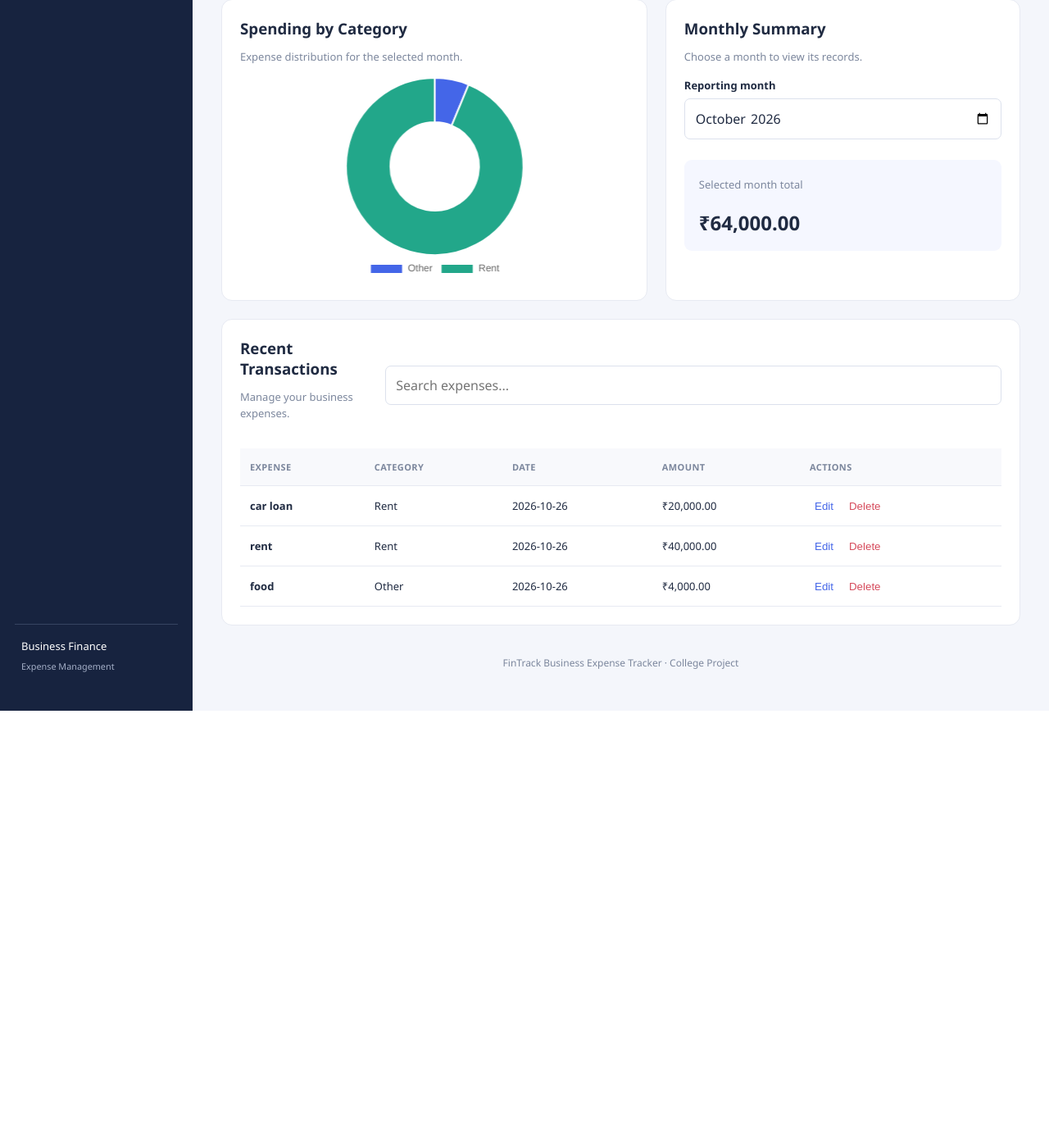
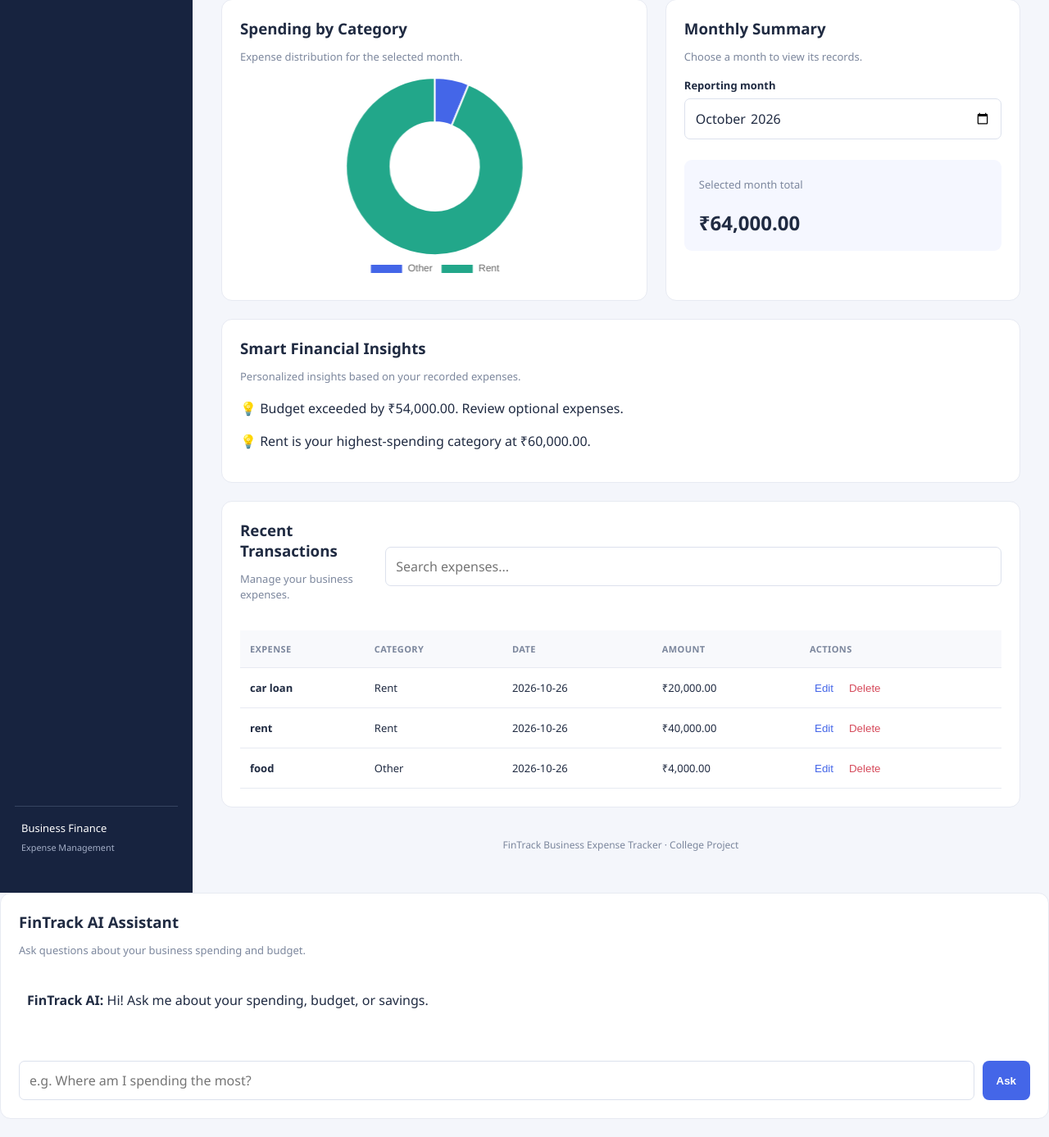
Before and after one commit to samyak693/BusinessExpenseTracker, a Flask app: page / in a window 1280 px wide. Shown: the part 552-1939 px from the top of the page at 82% size. Before the commit the page ends 1419 px from the top, so only its background shows below. Run offline with Flask 3, Linux system fonts and the light colour scheme; data comes from the database, SQL or seed files in the repository.

Commit message:
Add financial assistant and smart insights

```diff
--- a/app.py
+++ b/app.py
@@ -213,8 +213,154 @@ def health():
         conn.execute("SELECT 1").fetchone()
     return jsonify({"status": "healthy"})
 
+@app.get("/api/insights")
+def financial_insights():
+    month = request.args.get("month", date.today().strftime("%Y-%m"))
+
+    try:
+        parsed_month = date.fromisoformat(month + "-01")
+    except ValueError:
+        return jsonify({"error": "Month must use YYYY-MM format."}), 400
+
+    if parsed_month.strftime("%Y-%m") != month:
+        return jsonify({"error": "Month must use YYYY-MM format."}), 400
+
+    with get_db() as conn:
+        rows = conn.execute("""
+            SELECT category, amount
+            FROM expenses
+            WHERE substr(expense_date, 1, 7) = ?
+        """, (month,)).fetchall()
+
+        budget = conn.execute("""
+            SELECT monthly_budget FROM settings WHERE id = 1
+        """).fetchone()["monthly_budget"]
+
+    total = sum(row["amount"] for row in rows)
+    remaining = budget - total
+    categories = {}
+
+    for row in rows:
+        categories[row["category"]] = (
+            categories.get(row["category"], 0) + row["amount"]
+        )
+
+    highest = max(categories, key=categories.get) if categories else None
+    percent = total / budget * 100 if budget > 0 else 0
+
+    insights = []
+
+    if budget == 0:
+        insights.append("Your monthly budget is zero. Set a budget to track your limit.")
+    elif total > budget:
+        insights.append(f"Budget exceeded by ₹{total - budget:,.2f}. Review optional expenses.")
+    elif percent >= 80:
+        insights.append(f"You have used {percent:.1f}% of your monthly budget. Spend carefully.")
+    else:
+        insights.append(f"You have used {percent:.1f}% of your monthly budget.")
+
+    if highest:
+        insights.append(
+            f"{highest} is your highest-spending category at ₹{categories[highest]:,.2f}."
+        )
+    else:
+        insights.append("No expenses have been recorded for this month.")
+
+    return jsonify({
+        "month": month,
+        "total": round(total, 2),
+        "budget": budget,
+        "remaining": round(remaining, 2),
+        "budget_used_percent": round(percent, 1),
+        "highest_category": highest,
+        "insights": insights
+    })
+
 
 init_db()
 
+
+@app.post("/api/assistant")
+def financial_assistant():
+    data = request.get_json(silent=True) or {}
+    question = str(data.get("question", "")).strip().lower()
+
+    if not question:
+        return jsonify({"answer": "Please ask me a financial question."}), 400
+
+    month = date.today().strftime("%Y-%m")
+
+    with get_db() as conn:
+        expenses = conn.execute("""
+            SELECT title, category, amount, expense_date
+            FROM expenses
+            WHERE substr(expense_date, 1, 7) = ?
+        """, (month,)).fetchall()
+
+        budget = conn.execute("""
+            SELECT monthly_budget FROM settings WHERE id = 1
+        """).fetchone()["monthly_budget"]
+
+    total = sum(row["amount"] for row in expenses)
+    remaining = budget - total
+
+    categories = {}
+    for row in expenses:
+        categories[row["category"]] = (
+            categories.get(row["category"], 0) + row["amount"]
+        )
+
+    highest = max(categories, key=categories.get) if categories else None
+    money = lambda value: f"₹{value:,.2f}"
+
+    if any(word in question for word in ["highest", "most", "category", "where"]):
+        if highest:
+            answer = (
+                f"Your highest spending category this month is {highest}, "
+                f"with {money(categories[highest])} spent."
+            )
+        else:
+            answer = "You have no recorded expenses this month yet."
+
+    elif any(word in question for word in ["budget", "remaining", "left", "limit"]):
+        answer = (
+            f"Your monthly budget is {money(budget)}. "
+            f"You have spent {money(total)}, with "
+            f"{money(remaining)} remaining."
+        )
+        if remaining < 0:
+            answer += f" You are over budget by {money(abs(remaining))}."
+
+    elif any(word in question for word in ["reduce", "save", "saving", "cut"]):
+        if highest:
+            answer = (
+                f"Your {highest} category has the highest spending at "
+                f"{money(categories[highest])}. Review these expenses for "
+                "possible savings and compare them with your business needs."
+            )
+        else:
+            answer = "Record some expenses first so I can suggest savings."
+
+    elif any(word in question for word in ["summary", "total", "spent", "expense"]):
+        answer = (
+            f"This month's total spending is {money(total)} across "
+            f"{len(expenses)} transactions. Your budget is {money(budget)} "
+            f"and the remaining amount is {money(remaining)}."
+        )
+        if highest:
+            answer += (
+                f" Your highest category is {highest} "
+                f"({money(categories[highest])})."
+            )
+
+    else:
+        answer = (
+            "I can help with your monthly spending, budget remaining, "
+            "highest-spending category, and saving suggestions. "
+            "Try asking: 'Give me a summary' or 'Where am I spending the most?'"
+        )
+
+    return jsonify({"answer": answer})
+
 if __name__ == "__main__":
     app.run(host="0.0.0.0", port=5000, debug=False)
--- a/static/script.js
+++ b/static/script.js
@@ -301,3 +301,73 @@ $("budgetForm").addEventListener("submit", async (event) => {
 });
 
 loadExpenses();
+
+const chatForm = $("chatForm");
+const chatQuestion = $("chatQuestion");
+const chatMessages = $("chatMessages");
+
+function addChatMessage(sender, message) {
+    const p = document.createElement("p");
+    const strong = document.createElement("strong");
+
+    strong.textContent = sender + ": ";
+    p.append(strong, document.createTextNode(message));
+    chatMessages.appendChild(p);
+    chatMessages.scrollTop = chatMessages.scrollHeight;
+}
+
+chatForm.addEventListener("submit", async (event) => {
+    event.preventDefault();
+
+    const question = chatQuestion.value.trim();
+    if (!question) return;
+
+    addChatMessage("You", question);
+    chatQuestion.value = "";
+
+    const button = chatForm.querySelector("button");
+    button.disabled = true;
+    button.textContent = "Thinking...";
+
+    try {
+        const data = await api("/api/assistant", {
+            method: "POST",
+            body: JSON.stringify({ question })
+        });
+
+        addChatMessage("FinTrack AI", data.answer);
+    } catch (error) {
+        addChatMessage("FinTrack AI", "Sorry, I couldn't answer that. " + error.message);
+    } finally {
+        button.disabled = false;
+        button.textContent = "Ask";
+        chatQuestion.focus();
+    }
+});
+
+async function loadInsights() {
+    const container = $("insightList");
+    if (!container) return;
+
+    container.replaceChildren();
+
+    try {
+        const month = $("monthFilter").value || currentMonth;
+        const data = await api(
+            `/api/insights?month=${encodeURIComponent(month)}`
+        );
+
+        data.insights.forEach((message) => {
+            const item = document.createElement("p");
+            item.textContent = "💡 " + message;
+            container.appendChild(item);
+        });
+    } catch (error) {
+        const item = document.createElement("p");
+        item.textContent = "Unable to load insights. " + error.message;
+        container.appendChild(item);
+    }
+}
+
+$("monthFilter").addEventListener("change", loadInsights);
+loadInsights();
--- a/templates/index.html
+++ b/templates/index.html
@@ -86,6 +86,14 @@
             </div>
         </section>
 
+<section class="panel" id="smartInsights">
+    <h3>Smart Financial Insights</h3>
+    <p class="muted">Personalized insights based on your recorded expenses.</p>
+    <div id="insightList">
+        <p class="muted">Loading financial insights...</p>
+    </div>
+</section>
+
         <section class="panel" id="transactions">
             <div class="section-heading">
                 <div>
@@ -162,6 +170,29 @@
     </form>
 </div>
 
+
+<section class="panel" id="ai-assistant">
+    <h3>FinTrack AI Assistant</h3>
+    <p class="muted">
+        Ask questions about your business spending and budget.
+    </p>
+
+    <div id="chatMessages" style="min-height:100px; max-height:300px; overflow-y:auto; padding:10px;">
+        <p><strong>FinTrack AI:</strong> Hi! Ask me about your spending, budget, or savings.</p>
+    </div>
+
+    <form id="chatForm" style="display:flex; gap:10px; margin-top:12px;">
+        <input
+            id="chatQuestion"
+            type="text"
+            placeholder="e.g. Where am I spending the most?"
+            required
+            style="flex:1;"
+        >
+        <button type="submit" class="primary">Ask</button>
+    </form>
+</section>
+
 <script src="{{ url_for('static', filename='script.js') }}"></script>
 </body>
 </html>
```
Also changed, not shown: tests/test_app.py (+23 -0 lines), 1 other file.
